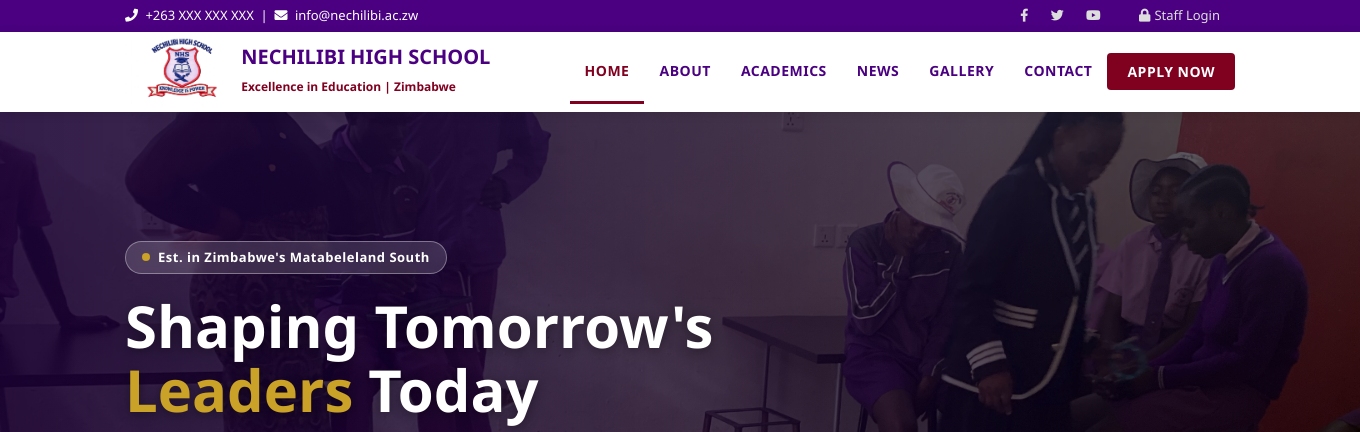
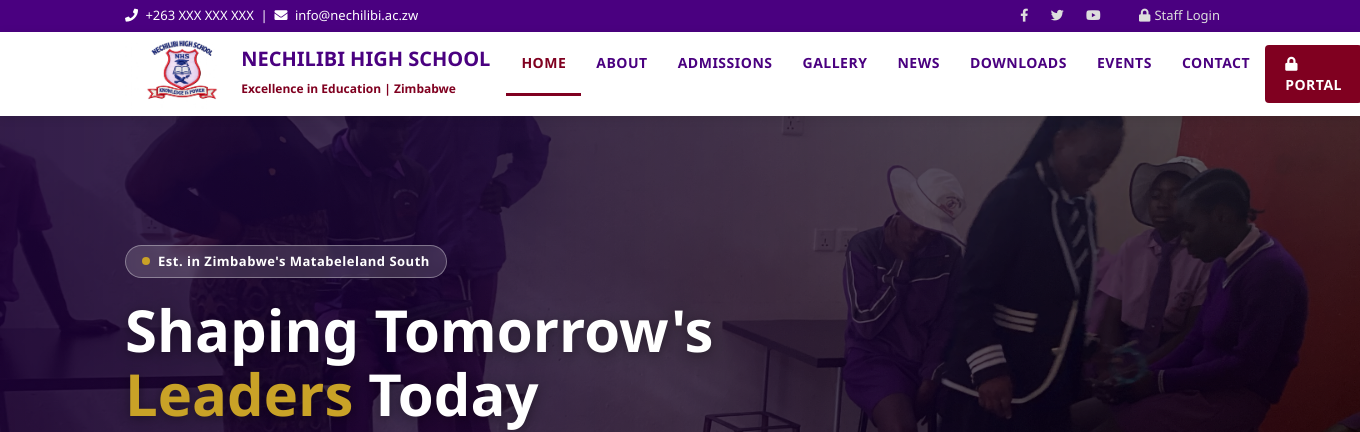
Before and after one commit to Bright-mpala/nechilibi-high-school, a Django app: page / in a window 1360 px wide. Shown: the top 432 px of the page. Run offline with Django 4.2, Linux system fonts and the light colour scheme; data comes from the database, SQL or seed files in the repository; data that the repository does not hold is empty; parts of the project's set-up code (start-up, migrations or seed data) failed here and were passed over; some libraries are stand-ins or nearby versions.

Commit message:
Update navbar: Home, About, Admissions, Gallery, News, Downloads, Events, Contact, Portal
Co-Authored-By: Claude Sonnet 4.6 <noreply@anthropic.com>

```diff
--- a/templates/public/home.html
+++ b/templates/public/home.html
@@ -506,11 +506,13 @@
             <ul class="navbar-nav ml-auto">
                 <li class="nav-item"><a class="nav-link active" href="/">Home</a></li>
                 <li class="nav-item"><a class="nav-link" href="#about">About</a></li>
-                <li class="nav-item"><a class="nav-link" href="#academics">Academics</a></li>
+                <li class="nav-item"><a class="nav-link" href="/admissions/">Admissions</a></li>
+                <li class="nav-item"><a class="nav-link" href="#gallery">Gallery</a></li>
                 <li class="nav-item"><a class="nav-link" href="#news">News</a></li>
-                <li class="nav-item"><a class="nav-link" href="#gallery">Gallery</a></li>
+                <li class="nav-item"><a class="nav-link" href="/downloads/">Downloads</a></li>
+                <li class="nav-item"><a class="nav-link" href="/events/">Events</a></li>
                 <li class="nav-item"><a class="nav-link" href="#contact">Contact</a></li>
-                <li class="nav-item apply-btn"><a class="nav-link" href="/admissions/">Apply Now</a></li>
+                <li class="nav-item apply-btn"><a class="nav-link" href="/school-admin/"><i class="fas fa-lock mr-1"></i>Portal</a></li>
             </ul>
         </div>
     </div>
```
